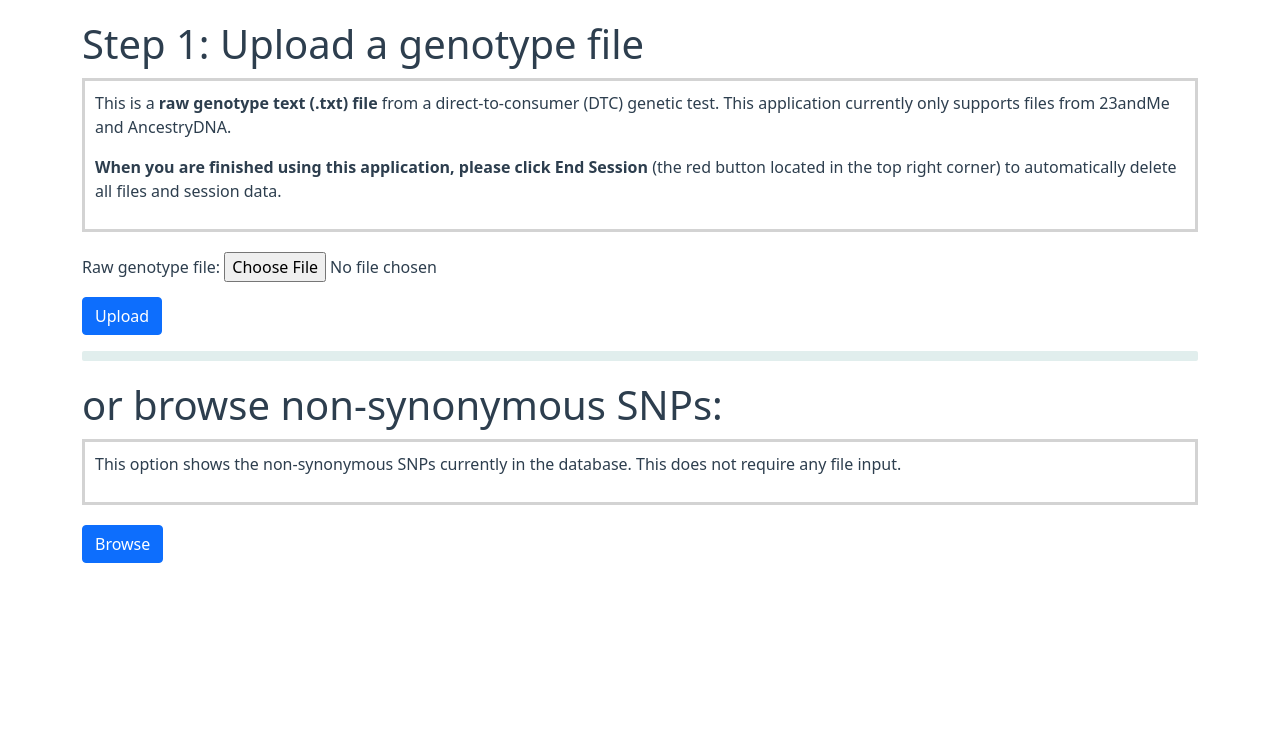
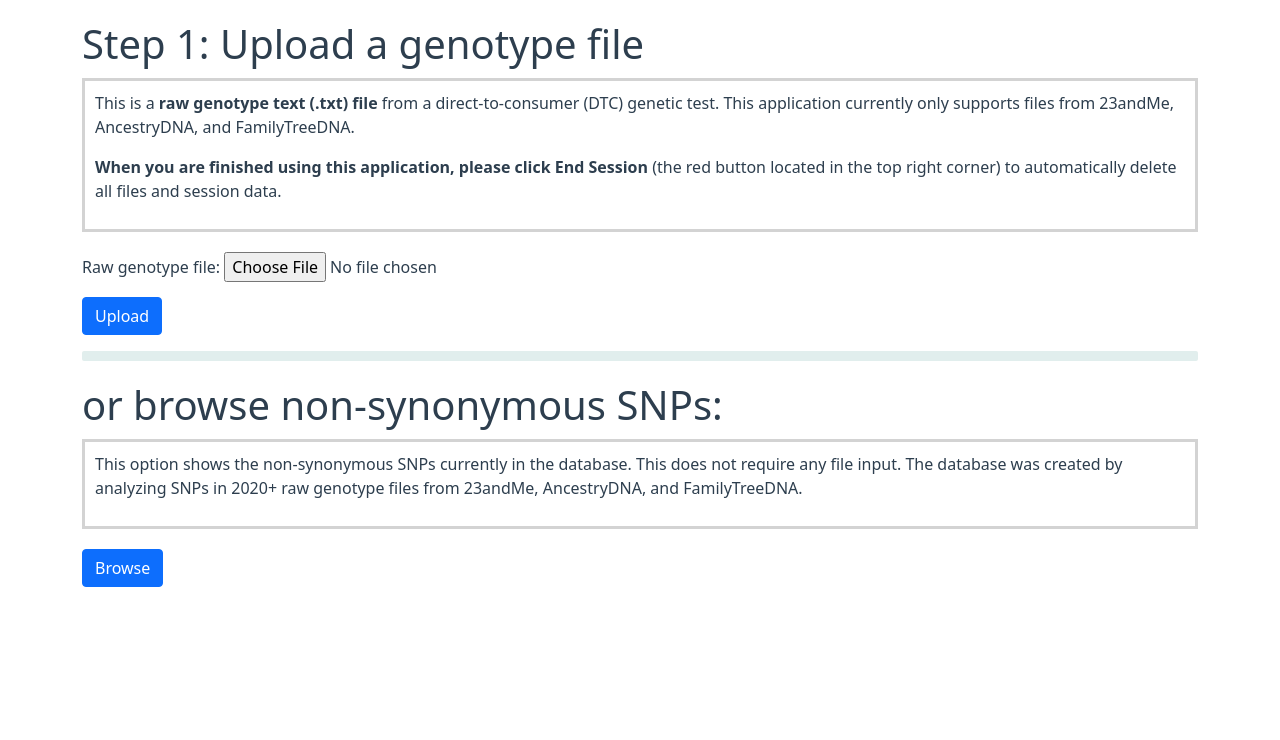
Before and after one commit to cameosam/comet, a Flask app: page /input in a window 1280 px wide. Shown: the part 57-797 px from the top of the page. Run offline with Flask 2, Linux system fonts and the light colour scheme.

Commit message:
familytreedna input file compatibility

```diff
--- a/main.py
+++ b/main.py
@@ -83,6 +83,13 @@ def input():
                             if temp[3] != "0" and temp[3] != "I" and temp[3] != "D":
                                 temp[3] = temp[3] + temp[4]
                                 del temp[-1]
+                                rs_list.append(temp)
+                        # FamilyTree
+                        elif 'rs' in line and len(re.split(',', line.rstrip('\n'))) == 4:
+                            temp = re.split('","', line.rstrip('\n'))
+                            if temp[3][:-1] != "--":
+                                temp[0] = temp[0][1:]
+                                temp[3] = temp[3][:-1]
                                 rs_list.append(temp)
                 if len(rs_list) > 0:
                     rs_df = pd.DataFrame(rs_list,columns=['rsid','chr','pos','geno'])
--- a/templates/input.html
+++ b/templates/input.html
@@ -3,7 +3,7 @@
 <div class="container">
     <h1>Step 1: Upload a genotype file</h1>
     <div class="grey-border">
-        <p>This is a <strong>raw genotype text (.txt) file </strong> from a direct-to-consumer (DTC) genetic test. This application currently only supports files from 23andMe and AncestryDNA.</p>
+        <p>This is a <strong>raw genotype text (.txt) file </strong> from a direct-to-consumer (DTC) genetic test. This application currently only supports files from 23andMe, AncestryDNA, and FamilyTreeDNA.</p>
         <p><strong>When you are finished using this application, please click End Session </strong> (the red button located in the top right corner) to automatically delete all files and session data.</p>
     </div>
     <form method=post enctype=multipart/form-data>
@@ -19,7 +19,7 @@
     <hr>
     <h1>or browse non-synonymous SNPs:</h1>
     <div class="grey-border">
-        <p>This option shows the non-synonymous SNPs currently in the database. This does not require any file input. </p>
+        <p>This option shows the non-synonymous SNPs currently in the database. This does not require any file input. The database was created by analyzing SNPs in 2020+ raw genotype files from 23andMe, AncestryDNA, and FamilyTreeDNA.</p>
     </div>
     <input id="browse" type="button" class="btn btn-primary" onClick="location.href='/select'" value="Browse" />
 
```
